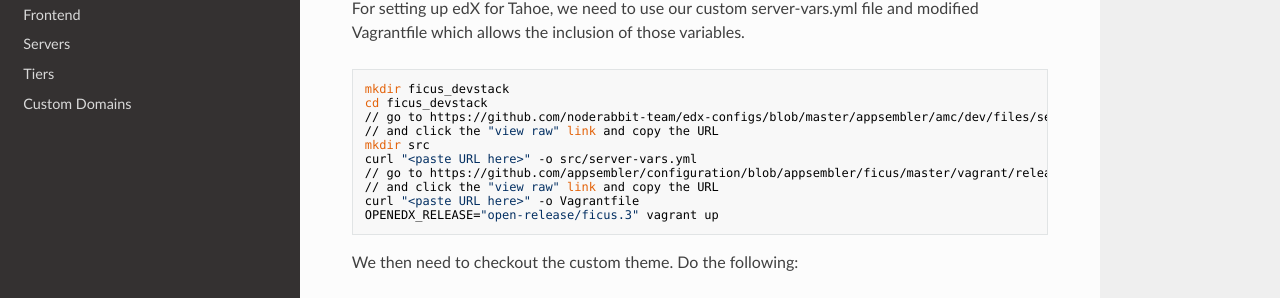
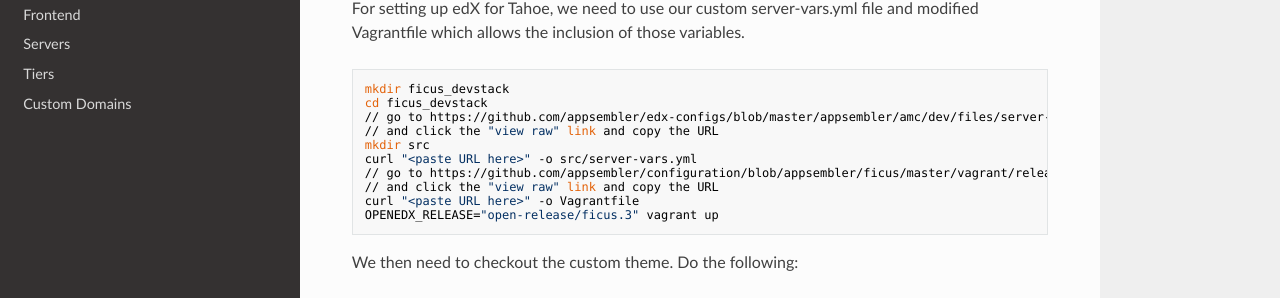
Before and after one commit to appsembler/tahoe, an MkDocs documentation site: the page built from docs/installation.md, in a window 1280 px wide and 900 px high, scrolled down 798 px. Shown: the part 164-462 px from the top of the window. Built offline with MkDocs 1.6.1, drawn with Linux system fonts in a browser that asks for light colours; nearby versions of some CDN libraries; old or Windows-style settings are respelled for this version of MkDocs; part of the change alters nothing that is shown.

Commit message:
Move edx-configs to Appsembler GitHub organization

````diff
--- a/docs/installation.md
+++ b/docs/installation.md
@@ -48,7 +48,7 @@ For setting up edX for Tahoe, we need to use our custom server-vars.yml file and
 ```bash
 mkdir ficus_devstack
 cd ficus_devstack
-// go to https://github.com/noderabbit-team/edx-configs/blob/master/appsembler/amc/dev/files/server-vars.yml
+// go to https://github.com/appsembler/edx-configs/blob/master/appsembler/amc/dev/files/server-vars.yml
 // and click the "view raw" link and copy the URL
 mkdir src
 curl "<paste URL here>" -o src/server-vars.yml
````
